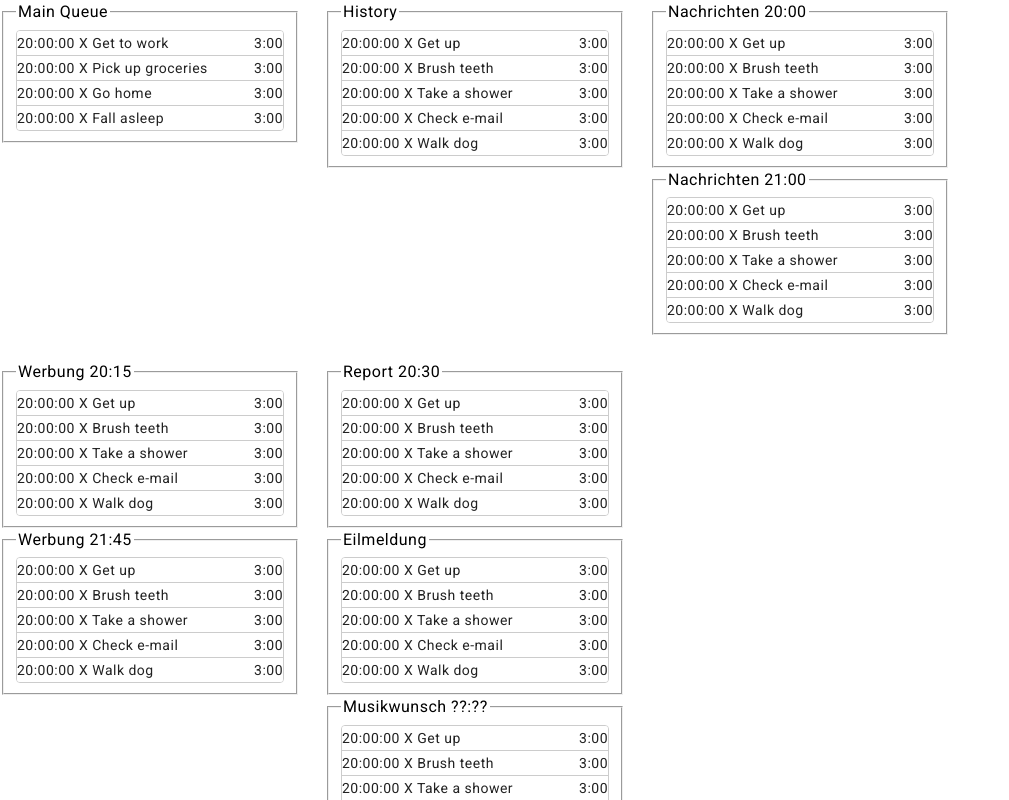
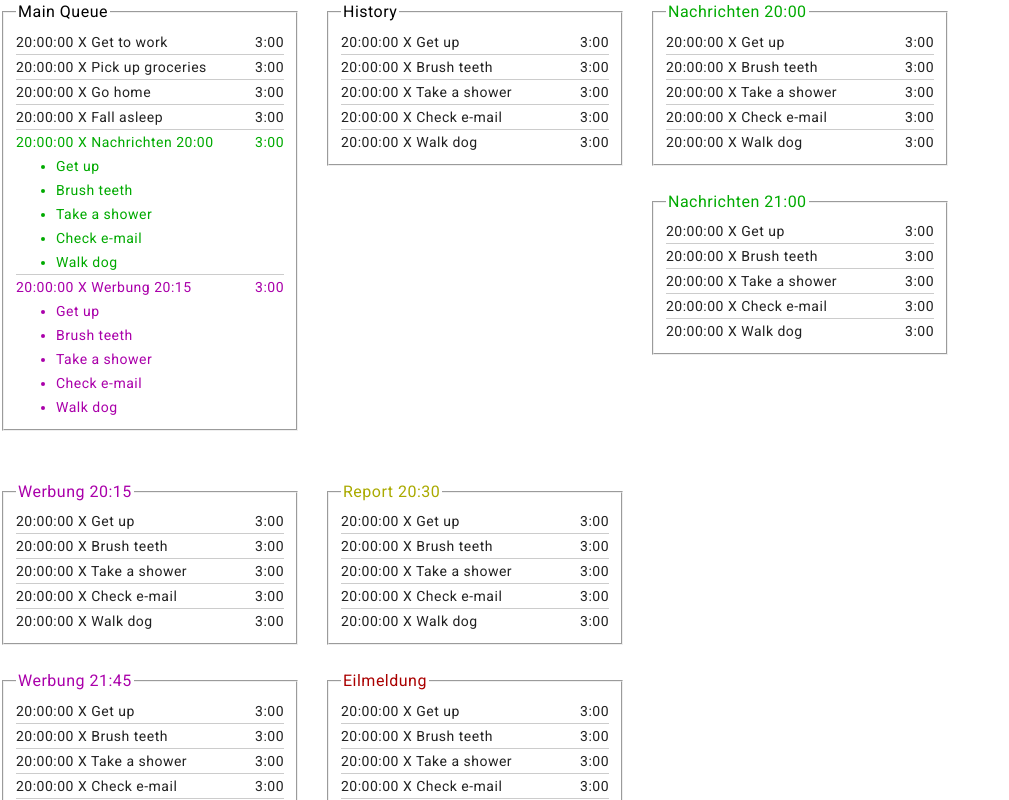
Before and after one commit to radioqueues/radioqueues, an Angular app in the folder frontend/queuemanager/: page / in a window 1280 px wide. Shown: the top 800 px of the page, without its empty margins (0-1009 px from the left). Built offline with nearby package versions, Linux system fonts and the light colour scheme.

Commit message:
added support for sub-queues

```diff
--- a/frontend/queuemanager/src/app/component/queue/queue.component.css
+++ b/frontend/queuemanager/src/app/component/queue/queue.component.css
@@ -1,33 +1,22 @@
-.example-container {
-  width: 300px;
-  max-width: 100%;
-  margin: 0 25px 25px 0;
-  display: inline-block;
-  vertical-align: top;
-}
-
-.example-list {
-  border: solid 1px #ccc;
-  min-height: 60px;
-  background: white;
-  border-radius: 4px;
-  overflow: hidden;
-  display: block;
-  user-select: none;
-}
-
 .example-box {
   /*padding: 20px 10px;*/
   border-bottom: solid 1px #ccc;
   color: rgba(0, 0, 0, 0.87);
+  box-sizing: border-box;
+  cursor: move;
+  background: white;
+  font-size: 14px;
+}
+
+.title {
   display: flex;
   flex-direction: row;
   align-items: center;
   justify-content: space-between;
-  box-sizing: border-box;
-  cursor: move;
-  background: white;
-  font-size: 14px;
+}
+
+ul {
+	margin: 0;
 }
 
 .cdk-drag-preview {
--- a/frontend/queuemanager/src/app/component/queue/queue.component.html
+++ b/frontend/queuemanager/src/app/component/queue/queue.component.html
@@ -1,9 +1,20 @@
-<fieldset>
+<fieldset [style.color]="queue.color">
 	<legend>{{queue.name}}</legend>
 
 	<div cdkDropList [cdkDropListData]="queue.entries" class="example-list" (cdkDropListDropped)="drop($event)">
 		@for (item of queue.entries; track item) {
-			<div class="example-box" cdkDrag><span><span>20:00:00</span> X <span>{{item.name}}</span></span>	<span>3:00</span></div>
+			<div class="example-box" [style.color]="item.color" cdkDrag>
+				<div class="	title">
+				<span><span>20:00:00</span> X <span>{{item.name}}</span></span>	<span>3:00</span>
+				</div>
+				<ul>
+				@for (subitem of $any(item).entries; track subitem) {
+					<li>
+						{{subitem.name}}
+					</li>
+				}
+				</ul>
+			</div>
 		}
 	</div>
 </fieldset>
--- a/frontend/queuemanager/src/app/component/queuemanager/queue-manager-main-window.component.css
+++ b/frontend/queuemanager/src/app/component/queuemanager/queue-manager-main-window.component.css
@@ -15,41 +15,3 @@
   display: block;
   user-select: none;
 }
-
-.example-box {
-  /*padding: 20px 10px;*/
-  border-bottom: solid 1px #ccc;
-  color: rgba(0, 0, 0, 0.87);
-  display: flex;
-  flex-direction: row;
-  align-items: center;
-  justify-content: space-between;
-  box-sizing: border-box;
-  cursor: move;
-  background: white;
-  font-size: 14px;
-}
-
-.cdk-drag-preview {
-  box-sizing: border-box;
-  border-radius: 4px;
-  box-shadow: 0 5px 5px -3px rgba(0, 0, 0, 0.2),
-              0 8px 10px 1px rgba(0, 0, 0, 0.14),
-              0 3px 14px 2px rgba(0, 0, 0, 0.12);
-}
-
-.cdk-drag-placeholder {
-  opacity: 0;
-}
-
-.cdk-drag-animating {
-  transition: transform 250ms cubic-bezier(0, 0, 0.2, 1);
-}
-
-.example-box:last-child {
-  border: none;
-}
-
-.example-list.cdk-drop-list-dragging .example-box:not(.cdk-drag-placeholder) {
-  transition: transform 250ms cubic-bezier(0, 0, 0.2, 1);
-}
--- a/frontend/queuemanager/src/app/component/queuemanager/queue-manager-main-window.component.html
+++ b/frontend/queuemanager/src/app/component/queuemanager/queue-manager-main-window.component.html
@@ -2,7 +2,8 @@
 	@for (column of queues; track column) {
 	<div class="example-container">
 		@for (queue of column; track queue) {
-		<app-queue [queue]="queue" />
+			<app-queue [queue]="queue" />
+			<br>
 		}
 	</div>
 	}
--- a/frontend/queuemanager/src/app/component/queuemanager/queue-manager-main-window.component.ts
+++ b/frontend/queuemanager/src/app/component/queuemanager/queue-manager-main-window.component.ts
@@ -69,39 +69,51 @@ export class QueueManagerMainWindowComponent {
 		[
 			{
 				name: 'Nachrichten 20:00',
+				color: "#0A0",
 				entries: this.done
 			},
 			{
 				name: 'Nachrichten 21:00',
+				color: "#0A0",
 				entries: this.done
 			}
 		],
 		[
 			{
 				name: 'Werbung 20:15',
+				color: "#A0A",
 				entries: this.done
 			},
 			{
 				name: 'Werbung 21:45',
+				color: "#A0A",
 				entries: this.done
 			}
 		],
 		[
 			{
 				name: 'Report 20:30',
+				color: "#AA0",
 				entries: this.done
 			},
 			{
 				name: 'Eilmeldung',
+				color: "#A00",
 				entries: this.done
 			},
 			{
 				name: 'Musikwunsch ??:??',
+				color: "#00A",
 				entries: this.done
 			}
 		]
 
 	];
+
+	constructor() {
+		this.queues[0][0].entries.push(this.queues[2][0]);
+		this.queues[0][0].entries.push(this.queues[3][0]);
+	}
 
 	drop(event: CdkDragDrop<Entry[]>) {
 		if (event.previousContainer === event.container) {
--- a/frontend/queuemanager/src/app/model/entry.ts
+++ b/frontend/queuemanager/src/app/model/entry.ts
@@ -4,5 +4,6 @@ export class Entry {
 	name?: string;
 	offset?: Date;
 	duration?: number;
+	color? = "#000";
 	queue?: Queue;
 }
```
